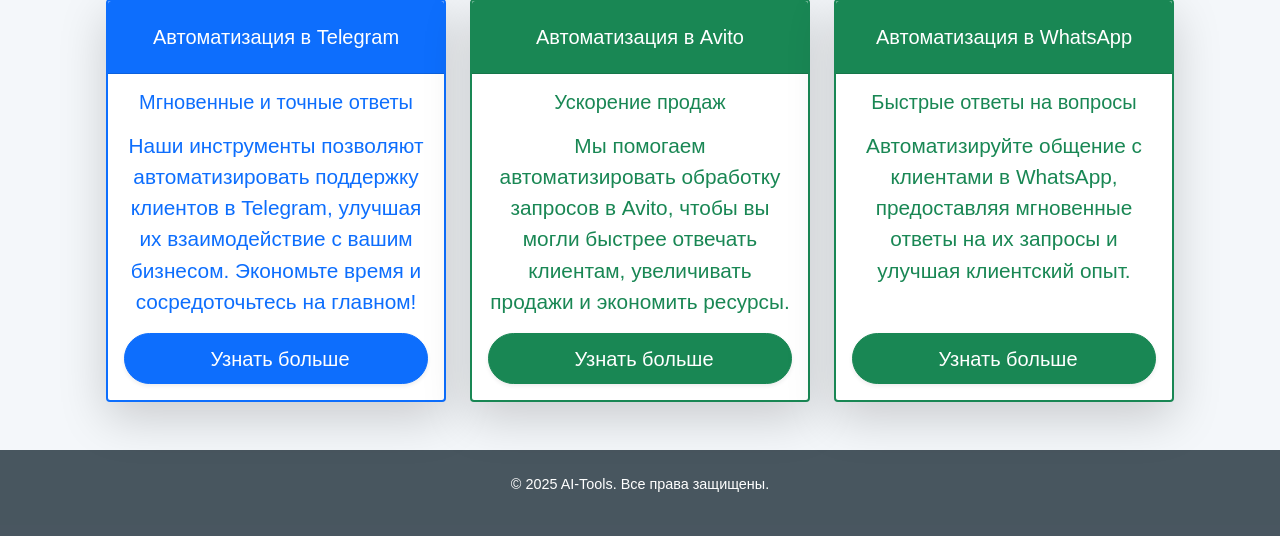
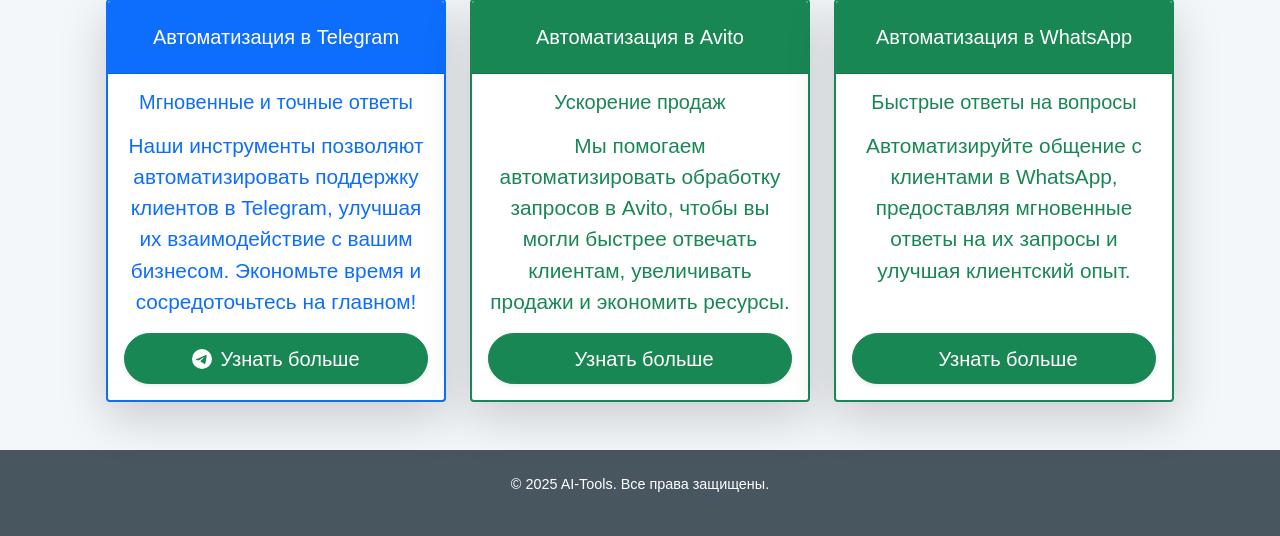
Before and after one commit to Narek12345/AI-Tools, a Django app: page / in a window 1280 px wide. Shown: the part 1508-2044 px from the top of the page. Run offline with Django 5.2, Linux system fonts and the light colour scheme.

Commit message:
Added Telegram logo to the button.

```diff
--- a/core/templates/core/home.html
+++ b/core/templates/core/home.html
@@ -76,9 +76,12 @@
 								Наши инструменты позволяют автоматизировать поддержку клиентов в Telegram, улучшая их взаимодействие с вашим бизнесом.
 								Экономьте время и сосредоточьтесь на главном!
 							</p>
-							<a href="#" class="btn btn-primary btn-lg mt-auto d-flex align-items-center justify-content-center gap-2 shadow-sm rounded-pill" style="padding: 0.6rem 1.5rem; transition: all 0.3s ease;">
-								<i class="bi bi-telegram"></i> Узнать больше
-							</a>
+							<a href="#" class="btn btn-success btn-lg mt-auto d-flex align-items-center justify-content-center gap-2 shadow-sm rounded-pill" style="padding: 0.6rem 1.5rem; transition: all 0.3s ease;">
+            		<svg xmlns="http://www.w3.org/2000/svg" width="20" height="20" fill="currentColor" class="bi bi-shop" viewBox="0 0 16 16">
+              		<path d="M16 8A8 8 0 1 1 0 8a8 8 0 0 1 16 0zM8.287 5.906c-.778.324-2.334.994-4.666 2.01-.378.15-.577.298-.595.442-.03.243.275.339.69.47l.175.055c.408.133.958.288 1.243.294.26.006.549-.1.868-.32 2.179-1.471 3.304-2.214 3.374-2.23.05-.012.12-.026.166.016.047.041.042.12.037.141-.03.129-1.227 1.241-1.846 1.817-.193.18-.33.307-.358.336a8.154 8.154 0 0 1-.188.186c-.38.366-.664.64.015 1.088.327.216.589.393.85.571.284.194.568.387.936.629.093.06.183.125.27.187.331.236.63.448.997.414.214-.02.435-.22.547-.82.265-1.417.786-4.486.906-5.751a1.426 1.426 0 0 0-.013-.315.337.337 0 0 0-.114-.217.526.526 0 0 0-.31-.093c-.3.005-.763.166-2.984 1.09z"/>
+            		</svg>
+            		Узнать больше
+          		</a>
 						</div>
 					</div>
 				</div>
```
